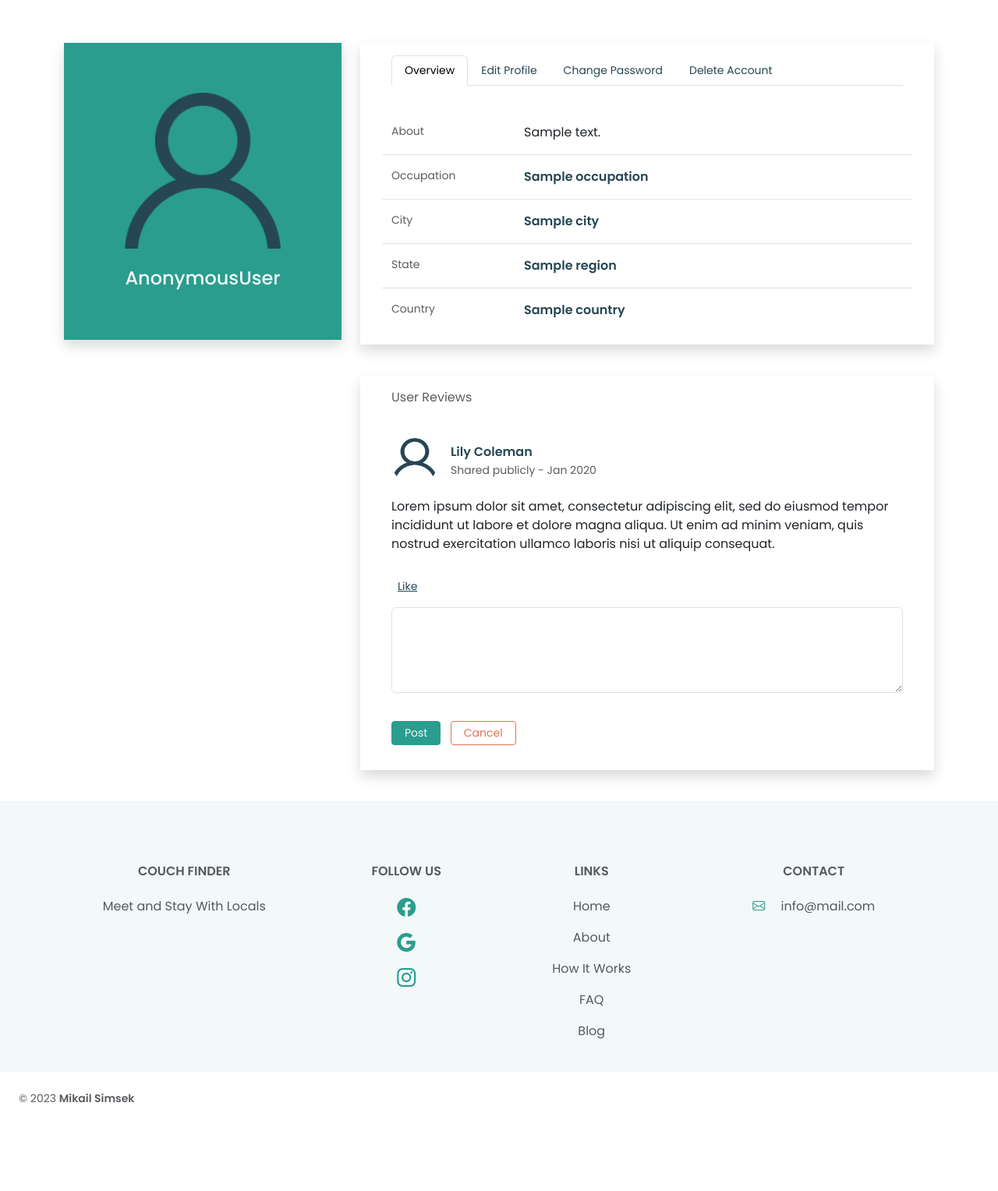
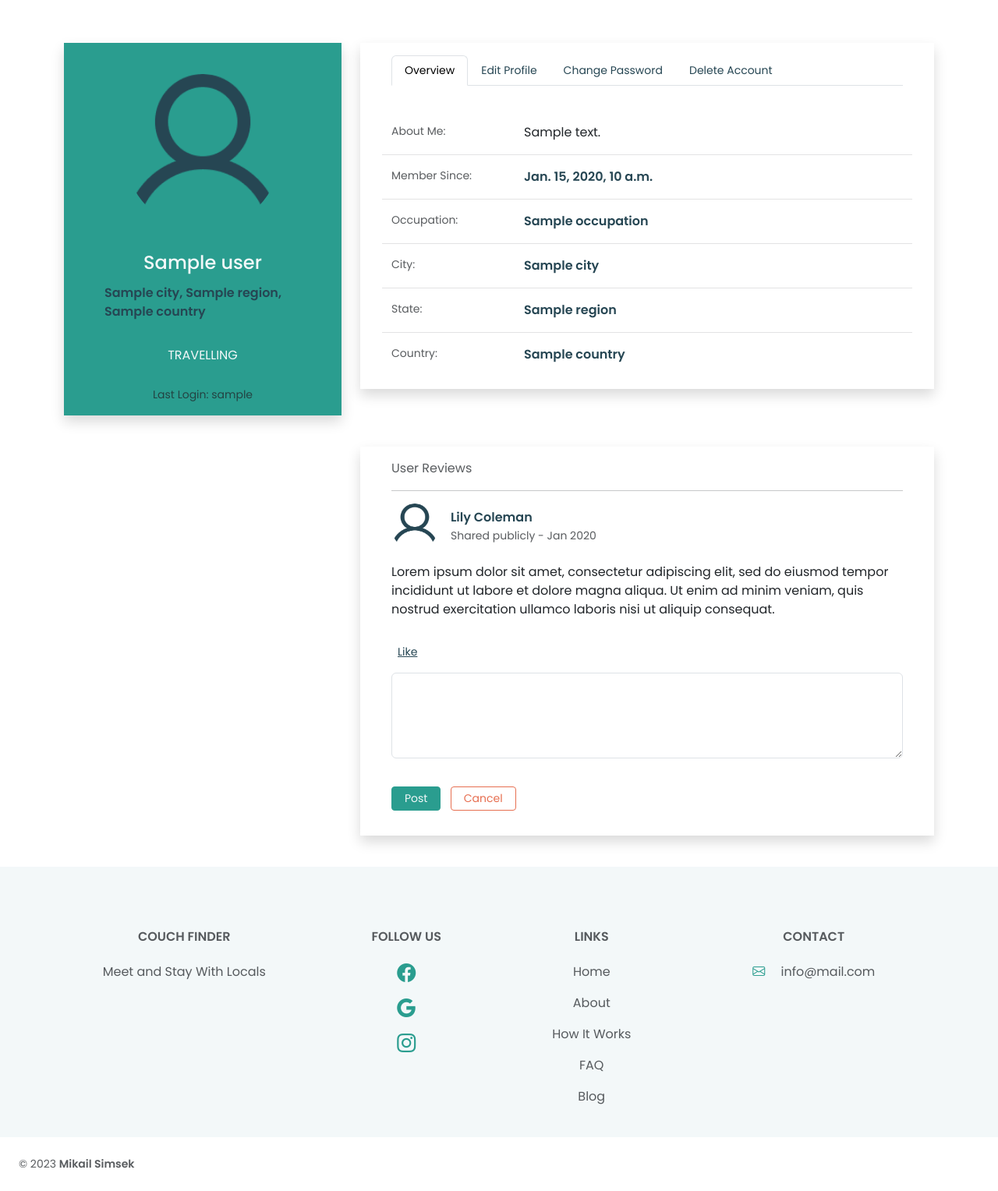
Before and after one commit to mika-sims/CouchFinder, a Django app: template templates/user_profile.html in a window 1280 px wide. Shown: the part 65-1593 px from the top of the page at 78% size. Before the commit the page ends 1480 px from the top, so only its background shows below. Run offline with Django 4.2, Linux system fonts and the light colour scheme; the template is opened without the code that fills it: most values are stand-ins (such as "Sample title", 1, 10 or a date in 2020); some libraries are stand-ins or nearby versions.

Commit message:
Edit user profile to display data

```diff
--- a/templates/user_profile.html
+++ b/templates/user_profile.html
@@ -8,33 +8,35 @@
     <div class="container pt-sm-3 pt-md-5">
         <div class="row ">
             <div class="col-lg-4 order-1">
-                <div class="container shadow bg-secondary py-3 px-5">
+                <div class="container shadow py-3 px-5 bg-secondary">
                     <div class="container-fluid card-body profile-card pt-4 d-flex flex-column align-items-center">
-                        <div class="container-fluid d-flex justify-content-start">
-                            <b>
-                                <p
-                                    class="py-1 px-2 rounded text-uppercase text-light {{ request.user.profile.status }}">
-                                    {{ request.user.profile.status }}
-                                </p>
-                            </b>
-                        </div>
-                        <div class="container d-flex flex-column justify-content-center align-items-center gap-4">
-                            {% if request.user.profile %}
-                            <img src="" alt="Profile picture" class="profile-page-image img-fluid">
+                        <div class="container d-flex flex-column justify-content-center align-items-center gap-1">
+                            {% if request.user.customuserprofile.profile_picture %}
+                            <img src="{{ request.user.customuserprofile.profile_picture.url }}" alt="Profile picture"
+                                class="profile-page-image img-fluid rounded-circle mb-4">
                             {% else %}
                             <img src="{% static 'images/profile-img.png' %}" alt="default profile picture icon"
-                                class="profile-page-image" width="120">
+                                class="profile-page-image img-fluid rounded-circle mb-4" width="120">
                             {% endif %}
-                            <h4 class="text-light">{{ request.user }}</h4>
-                            <div class="label text-muted">
-                                <p></p>
-                            </div>
+                            <h4 class="text-light">{{ profile.user }}</h4>
+                            <p class="text-primary fw-semibold">{{ profile.city.name }}, {{ profile.region.name }},
+                                {{ profile.country.name }}</p>
+                            <p class="mt-1 text-uppercase text-light col-12 text-center py-2 {{ profile.profile_status }}">
+                                {% if profile.profile_status == 'hosting' %}
+                                Accepting Guests
+                                {% elif profile.profile_status == 'travelling' %}
+                                Travelling
+                                {% else %}
+                                Busy at the moment
+                                {% endif %}
+                            </p>
+                            <p class="m-0 text-muted small">Last Login: {{ last_login }}</p>
                         </div>
                     </div>
                 </div>
             </div>
-            <div class="col-lg-8  order-2">
-                <div class="container shadow py-3 px-5">
+            <div class="col-lg-8 mt-5 mt-lg-0 order-2">
+                <div class="container shadow py-3 px-3 px-lg-5">
                     <div class="card-body">
                         {% for message in messages %}
                         <div class="alert alert-secondary" data-timeout="3000" id="msg" role="alert">
@@ -42,11 +44,11 @@
                         </div>
                         {% endfor %}
                         <ul class="nav nav-tabs nav-tabs-bordered small">
+                            {%if request.user == user%}
                             <li class="nav-item">
                                 <button class="nav-link active" data-bs-toggle="tab"
                                     data-bs-target="#profile-overview">Overview</button>
                             </li>
-                            {%if request.user == user%}
                             <li class="nav-item">
                                 <a href="{% url 'update_profile' %}" class="nav-link">Edit Profile</a>
                             </li>
@@ -62,27 +64,32 @@
                         <div class="tab-content pt-2">
                             <div class="tab-pane fade show active profile-overview pt-5" id="profile-overview">
                                 <div class="row">
-                                    <p class="col-lg-3 col-md-4 text-muted small">About</p>
+                                    <p class="col-lg-3 col-md-4 text-muted small">About Me:</p>
                                     <p class="col-lg-9 col-md-8">{{ profile.bio }}</p>
                                     <hr class="hr text-body-tertiary mx-auto">
                                 </div>
                                 <div class="row">
-                                    <p class="col-lg-3 col-md-4 text-muted small">Occupation</p>
+                                    <p class="col-lg-3 col-md-4 text-muted small">Member Since:</p>
+                                    <p class="col-lg-9 col-md-8 fw-bold text-primary">{{ date_joined }}</p>
+                                    <hr class="hr text-body-tertiary mx-auto">
+                                </div>
+                                <div class="row">
+                                    <p class="col-lg-3 col-md-4 text-muted small">Occupation:</p>
                                     <p class="col-lg-9 col-md-8 fw-bold text-primary">{{ profile.occupation }}</p>
                                     <hr class="hr text-body-tertiary mx-auto">
                                 </div>
                                 <div class="row">
-                                    <p class="col-lg-3 col-md-4 text-muted small">City</p>
+                                    <p class="col-lg-3 col-md-4 text-muted small">City:</p>
                                     <p class="col-lg-9 col-md-8 fw-bold text-primary">{{ profile.city.name }}</p>
                                     <hr class="hr text-body-tertiary mx-auto">
                                 </div>
                                 <div class="row">
-                                    <p class="col-lg-3 col-md-4 text-muted small">State</p>
+                                    <p class="col-lg-3 col-md-4 text-muted small">State:</p>
                                     <p class="col-lg-9 col-md-8 fw-bold text-primary">{{ profile.region.name }}</p>
                                     <hr class="hr text-body-tertiary mx-auto">
                                 </div>
                                 <div class="row">
-                                    <p class="col-lg-3 col-md-4 text-muted small">Country</p>
+                                    <p class="col-lg-3 col-md-4 text-muted small">Country:</p>
                                     <p class="col-lg-9 col-md-8 fw-bold text-primary">{{ profile.country.name }}</p>
                                 </div>
                             </div>
@@ -94,9 +101,8 @@
                 <div class="row mt-5">
                     <div class="col-12 ">
                         <div class="container shadow py-3 px-5">
-                            <div class="mb-5">
-                                <p class="nav-link text-muted">User Reviews</p>
-                            </div>
+                            <p class="nav-link text-muted" id="reviews">User Reviews</p>
+                            <hr>
                             <div class="card-body">
                                 <div class="d-flex flex-start align-items-center">
                                     <img class="rounded-circle shadow-1-strong me-3"
@@ -132,7 +138,8 @@
                                     </div>
                                 </div>
                                 <div class="mt-2 pt-1">
-                                    <button type="button" class="btn btn-secondary btn-sm px-3 text-light me-2">Post</button>
+                                    <button type="button"
+                                        class="btn btn-secondary btn-sm px-3 text-light me-2">Post</button>
                                     <button type="button" class="btn btn-outline-danger btn-sm px-3">Cancel</button>
                                 </div>
                             </div>
```
